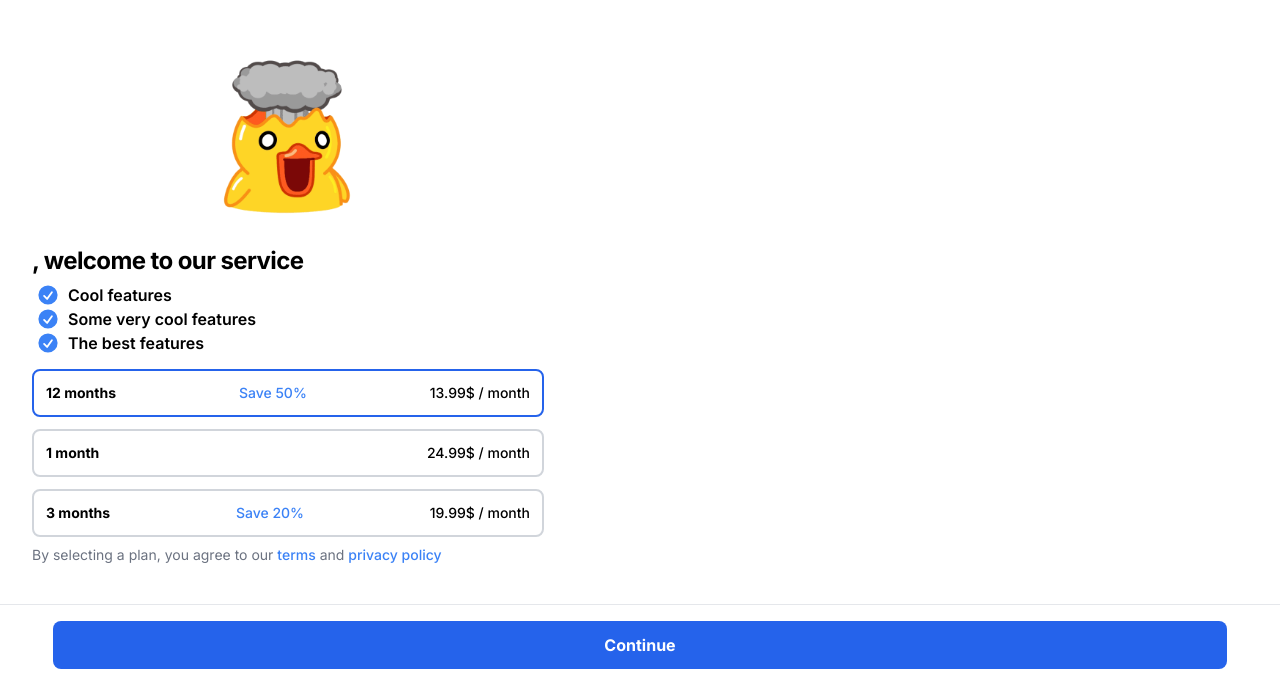
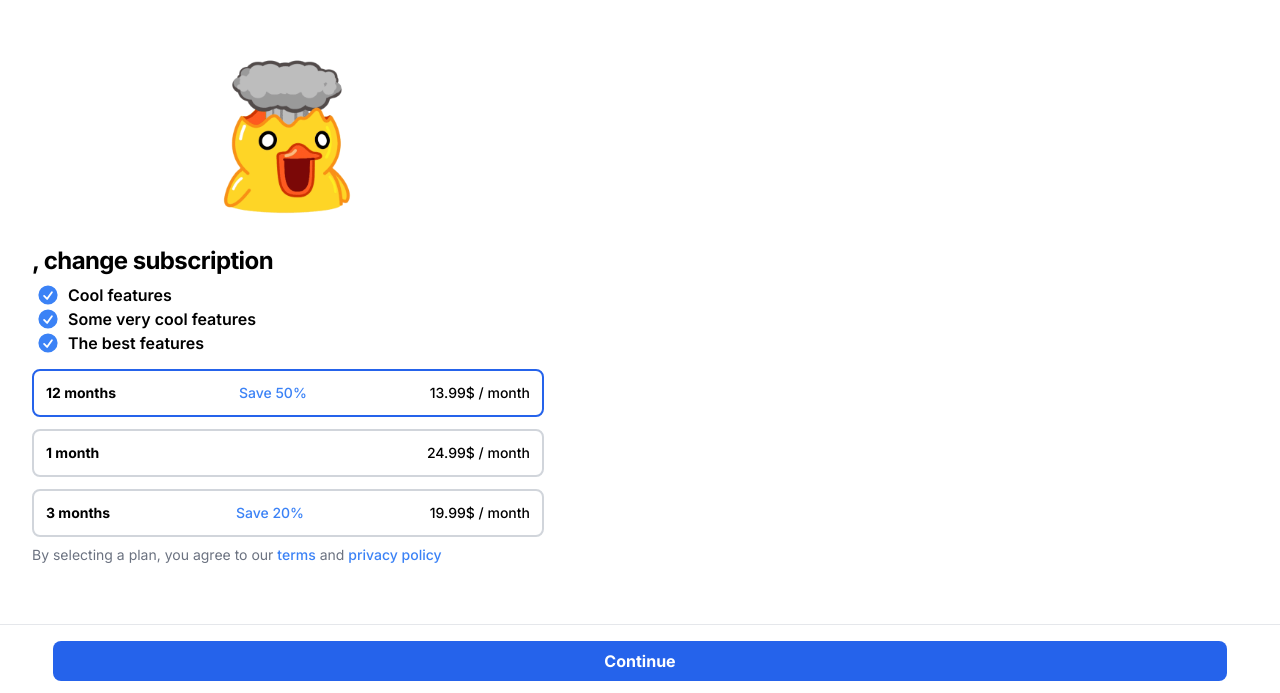
Before and after one commit to vsecoder/telesub, a Next.js app: page / in a window 1280 px wide. Shown: the part 107-800 px from the top of the page. Built offline with nearby package versions, Linux system fonts and the light colour scheme.

Commit message:
Update page.tsx

```diff
--- a/app/page.tsx
+++ b/app/page.tsx
@@ -84,7 +84,7 @@ const WebApp = () => {
               </div>
 
               {/* text */}
-              <p className="text-2xl font-bold tracking-tight sm:text-2xl text">{user?.first_name}, welcome to our service</p>
+              <p className="text-2xl font-bold tracking-tight sm:text-2xl text">{user?.first_name}, change subscription</p>
               <dl className="mt-3 max-w-xl space-y-3 text-base leading-3 lg:max-w-none mb-5">
                 {features.map((feature) => (
                   <div key={feature.name} className="relative pl-9">
@@ -130,7 +130,7 @@ const WebApp = () => {
               {/* open popup */}
               <div className="fixed left-0 right-0 flex justify-center border-t border-gray-200 bottom-0 fix-btn">
                 <button
-                  className="mt-4 px-6 py-3 font-bold text-white rounded-lg w-11/12 mb-6"
+                  className="mt-4 px-6 py-2 font-bold text-white rounded-lg w-11/12 mb-3"
                   onClick={() => setOpened(true)}
                 >
                   Continue
@@ -140,7 +140,7 @@ const WebApp = () => {
 
             {/* popup */}
             {opened && (
-              <div className="fixed inset-0 bg-black bg-opacity-50 z-50">
+              <div className="fixed inset-0 bg-black bg-opacity-50 z-50 top-0 left-0 right-0 bottom-0">
                 <div className="absolute top-1/2 left-1/2 transform -translate-x-1/2 -translate-y-1/2 p-5 rounded-lg w-11/12 mx-auto popup">
                   <span className="flex justify-right text-xl font-bold text">
                     Chose payment method
```
